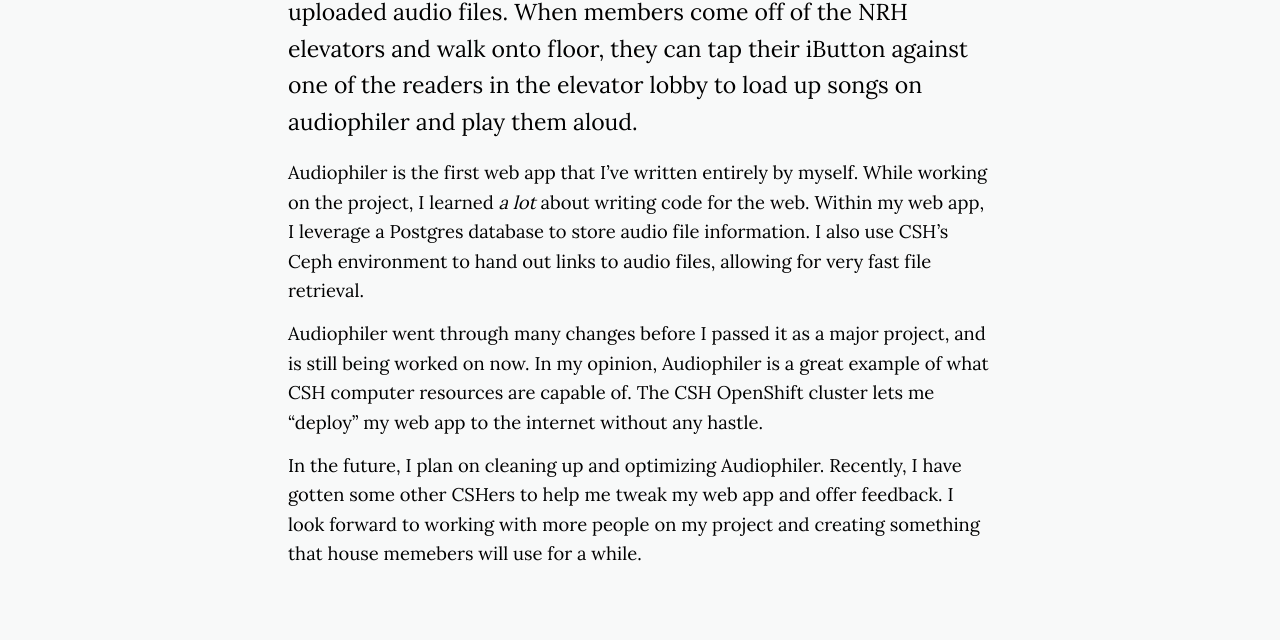
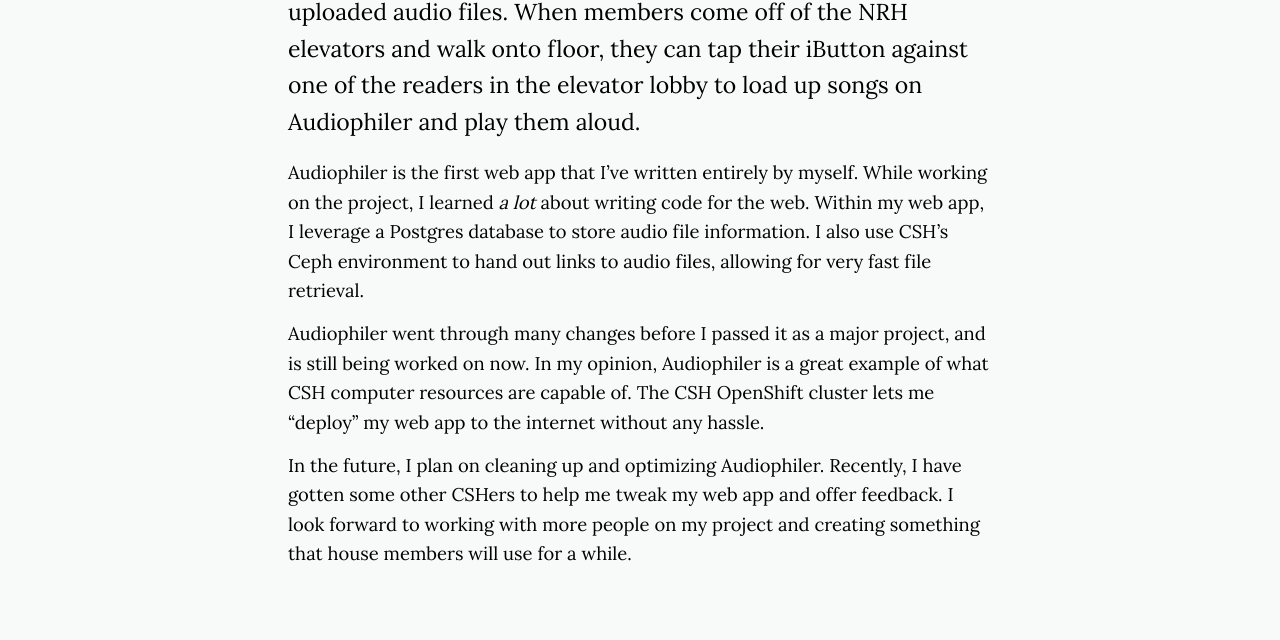
Before and after one commit to ComputerScienceHouse/blog, a Jekyll site: the page built from _posts/2017-11-02-audiophiler.md, in a window 1280 px wide. Shown: the part 871-1511 px from the top of the page. Built offline with Jekyll 4.4.1, drawn with Linux system fonts in a browser that asks for light colours; nearby versions of some CDN libraries; some of the changed text lies outside the part shown; grey boxes are pictures that could not be loaded.

Commit message:
Fixes spelling changes in the audiophiler blog post
fixes some weird newlines

```diff
--- a/_posts/2017-11-02-audiophiler.md
+++ b/_posts/2017-11-02-audiophiler.md
@@ -15,14 +15,13 @@
 Audiophiler uses CSH's Ceph storage cluster to hold audio files and serves them through an easy to use API.
 The Audiophiler API allows other house services to quickly retrieve a member's uploaded audio files.
 When members come off of the NRH elevators and walk onto floor, they can tap their iButton against one of the
-readers in the elevator lobby to load up songs on audiophiler and play them aloud.
+readers in the elevator lobby to load up songs on Audiophiler and play them aloud.
 
 Audiophiler is the first web app that I've written entirely by myself.  While working on the project, I learned _a lot_ about
 writing code for the web.  Within my web app, I leverage a Postgres database to store audio file information.  I also use
 CSH's Ceph environment to hand out links to audio files, allowing for very fast file retrieval.
 
-Audiophiler went through many changes before I passed it as a major project, and is still being worked on now.  In my opinion, Audiophiler is a great example of what CSH computer resources
-are capable of.  The CSH OpenShift cluster lets me "deploy" my web app to the internet without any hastle.
+Audiophiler went through many changes before I passed it as a major project, and is still being worked on now.  In my opinion, Audiophiler is a great example of what CSH computer resources are capable of.  The CSH OpenShift cluster lets me "deploy" my web app to the internet without any hassle.
 
 In the future, I plan on cleaning up and optimizing Audiophiler. Recently, I have gotten some other CSHers to help me tweak my web app and offer feedback.
-I look forward to working with more people on my project and creating something that house memebers will use for a while.
+I look forward to working with more people on my project and creating something that house members will use for a while.
```
